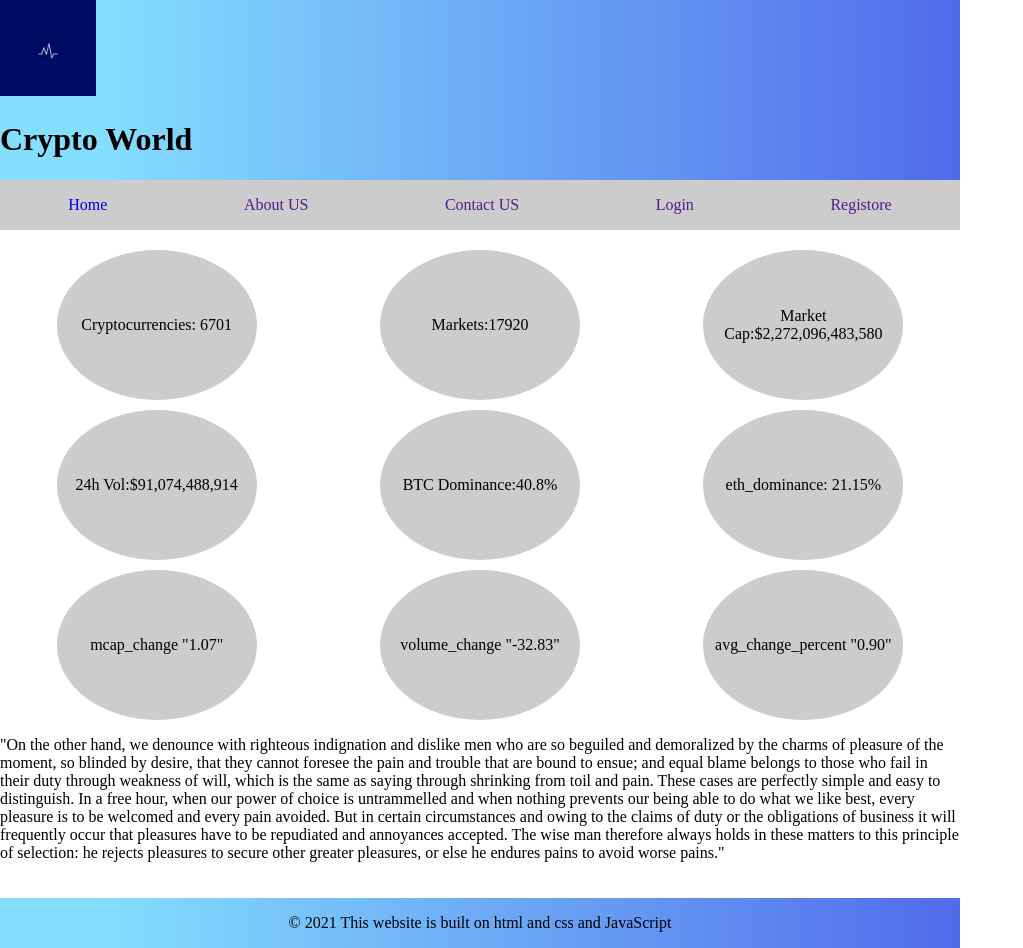
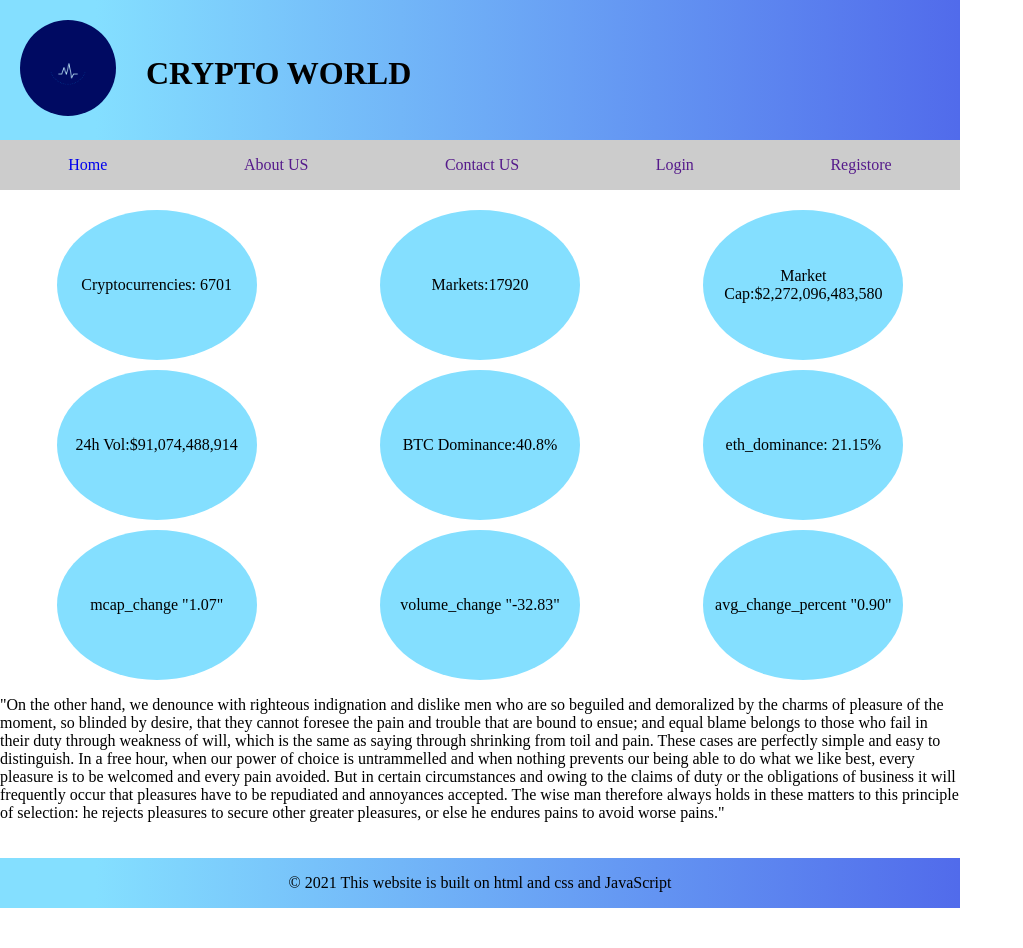
Before and after one commit to MohammedMasiuddin/KnightDroid_CryptoWorld_FP, a plain HTML site: page index.html in a window 1280 px wide. Shown: the whole page, without its empty margins (0-1023 px from the left). After the commit the page ends 908 px from the top, so only its background shows below. Drawn offline with nearby package versions, Linux system fonts and the light colour scheme.

Commit message:
logo sizing

```diff
--- a/css/homepage.css
+++ b/css/homepage.css
@@ -21,7 +21,21 @@ body {
       /* background-image: url("../images/unsplashBitcoin.jpg"); */
       width: 960px;
     }
+    header .logo
+    {
+        display: flex;
+    }
+    header .headerdiv1 img {
+        border-radius: 50%;
+        padding: 20px;
+    }
+    header .headerdiv2  h1
+    {
+  margin-top: 20%;
 
+        text-transform: uppercase;
+        margin-left: 10px;
+    }
 
 main{
     flex-grow: 1;
@@ -45,7 +59,7 @@ main .globalStats div{
    border-radius: 50%;
    height: 150px;
    text-align: center;
-   background-color: #ccc;
+   background-color: #84DFFF;
    display: flex;
    justify-content: center;
    align-content: center;
--- a/index.html
+++ b/index.html
@@ -14,7 +14,7 @@
 
 <body>
     <header>
-        <div>
+        <div class="logo">
             <div class="headerdiv1">
                 <img src="images/output-onlinepngtools.png" alt="Logo Image" class="headerlogo" height="96px"
                     width="aut0">
```
